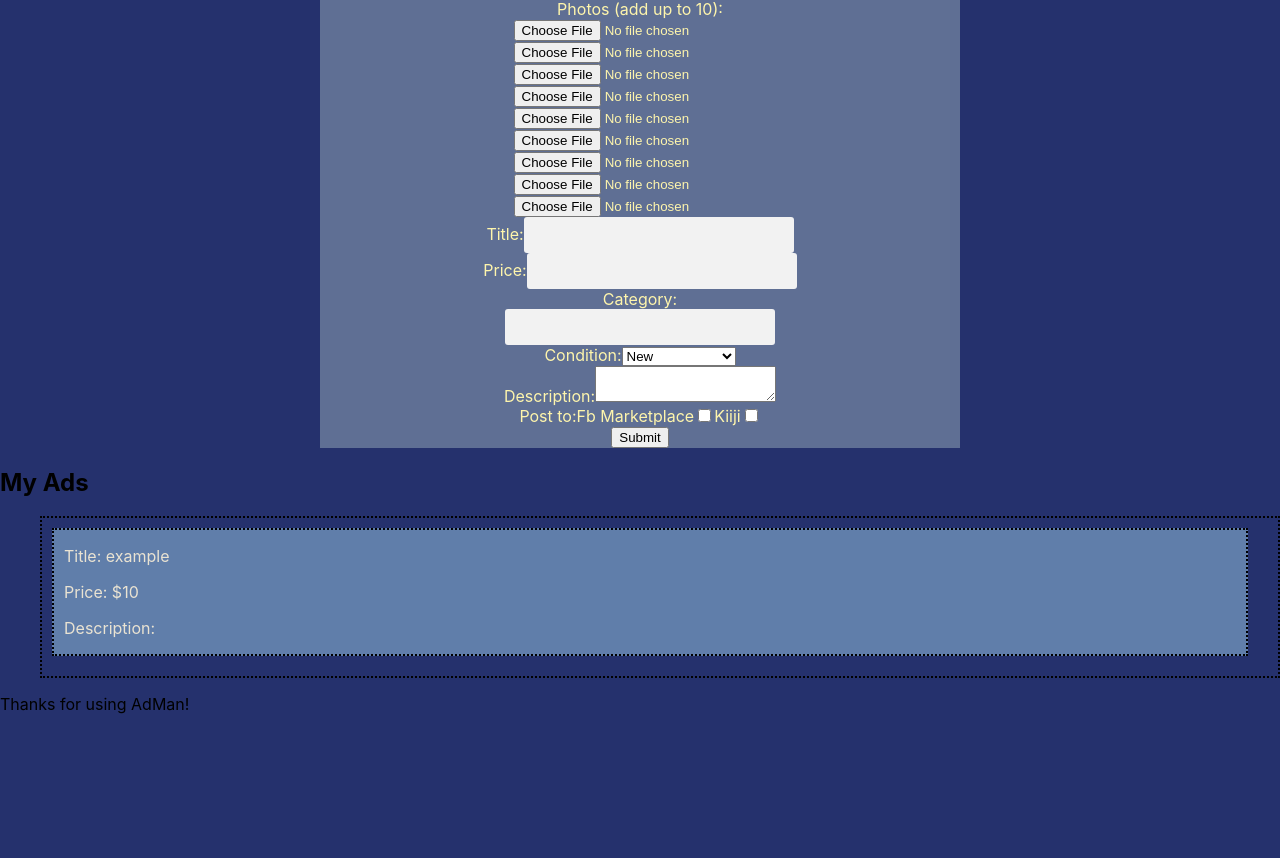
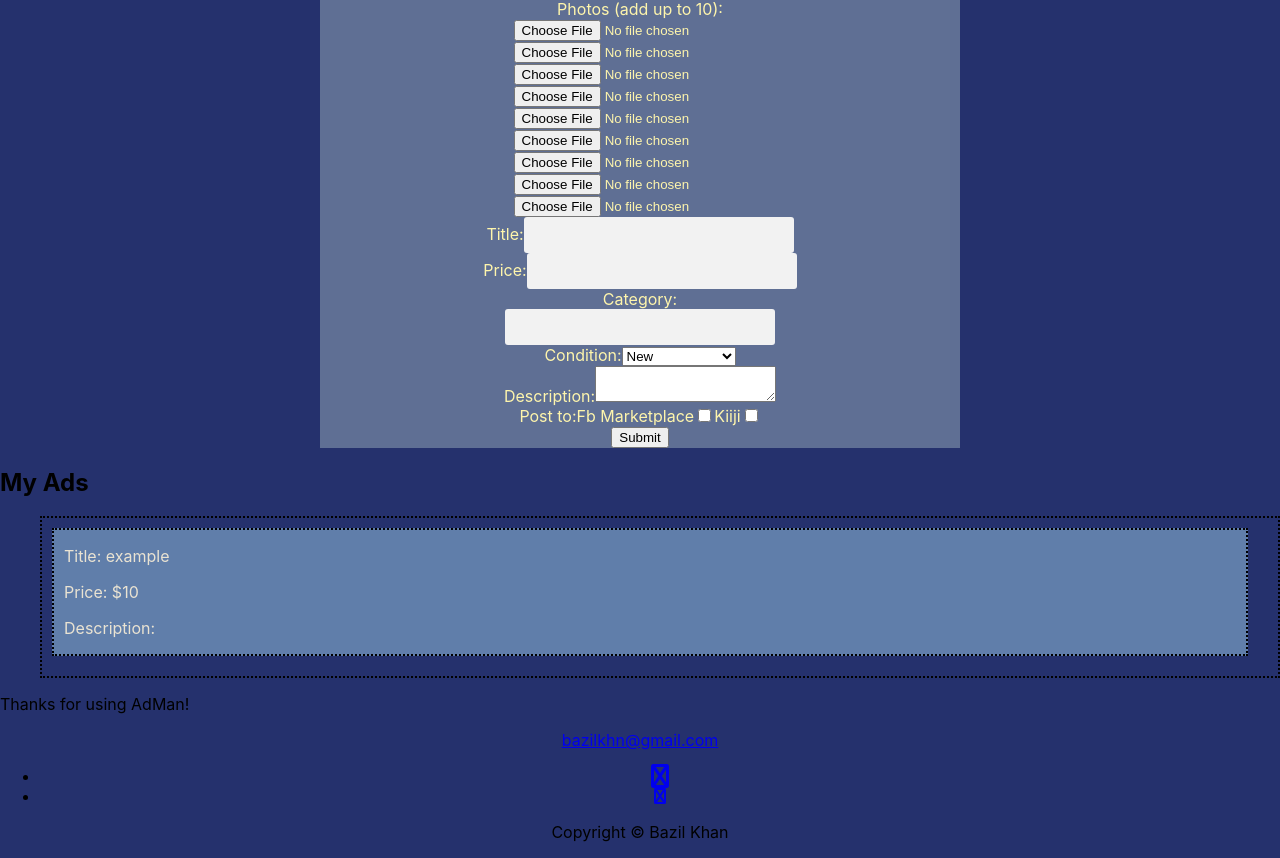
Before and after one commit to yobazy/ad-manager, a React (Create React App) app in the folder client/: page / in a window 1280 px wide. Shown: the part 247-1105 px from the top of the page. Before the commit the page ends 977 px from the top, so only its background shows below. Built offline with nearby package versions, Linux system fonts and the light colour scheme.

Commit message:
Adds information to footer section regarding contact info

```diff
--- a/client/src/components/Footer.js
+++ b/client/src/components/Footer.js
@@ -7,6 +7,36 @@ function Footer() {
             <section>
                 <p>Thanks for using AdMan!</p>
             </section>
+            <div className="container">
+          <div className="down-below">
+            <div className="contact">
+              <a id="email" href="mailto:bazilkhn@gmail.com" title="Email me">
+                bazilkhn@gmail.com
+              </a>
+            </div>
+            <ul className="links">
+              <li>
+                <a
+                  href="https://github.com/youthbazzy"
+                  title="@youthbazzy on GitHub"
+                >
+                  <i className="fa fa-github fa-xl" />
+                </a>
+              </li>
+              <li>
+                <a
+                  href="https://www.linkedin.com/in/bazil-k-9592a7b6/"
+                  title="Bazil Khan's resume on LinkedIn"
+                >
+                  <i className="fa fa-linkedin" />
+                </a>
+              </li>
+            </ul>
+            <div className="info">
+              <p>Copyright © Bazil Khan</p>
+            </div>
+          </div>
+        </div>
         </div>
     )
 }
```
